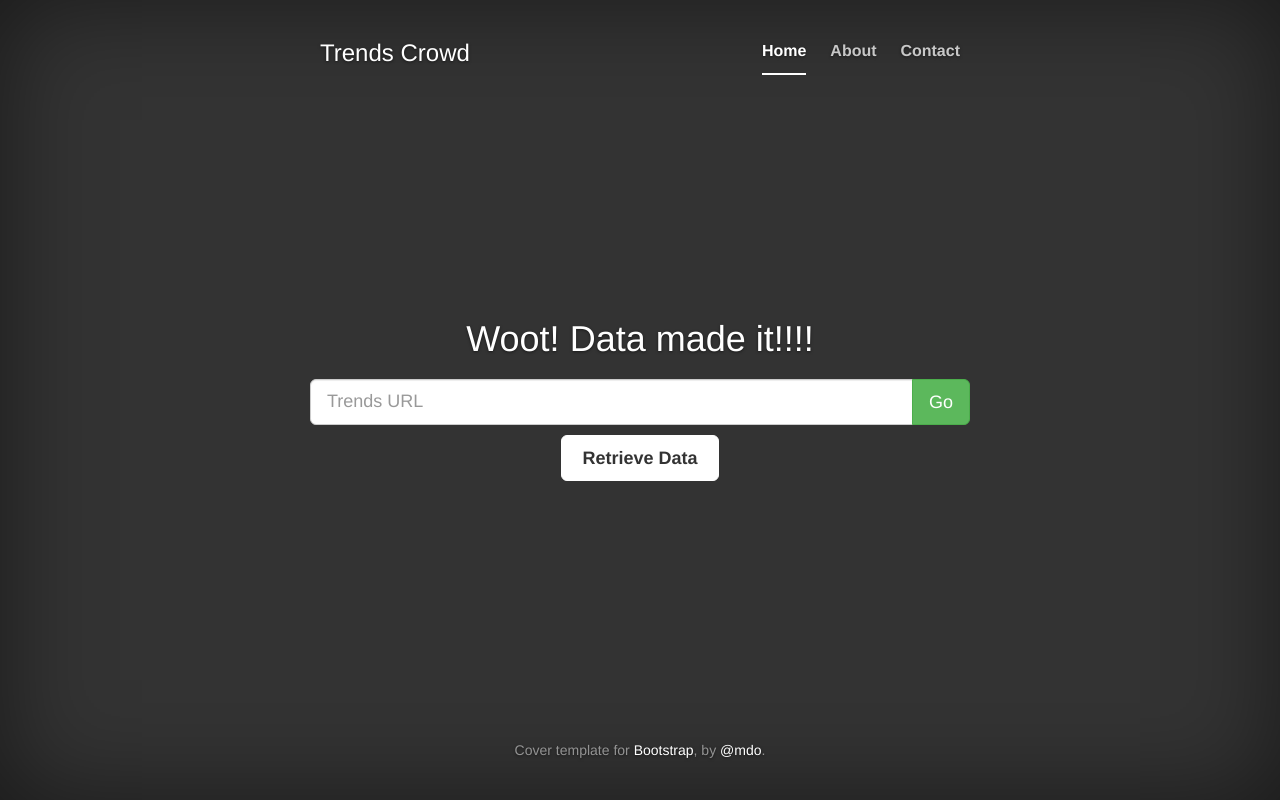
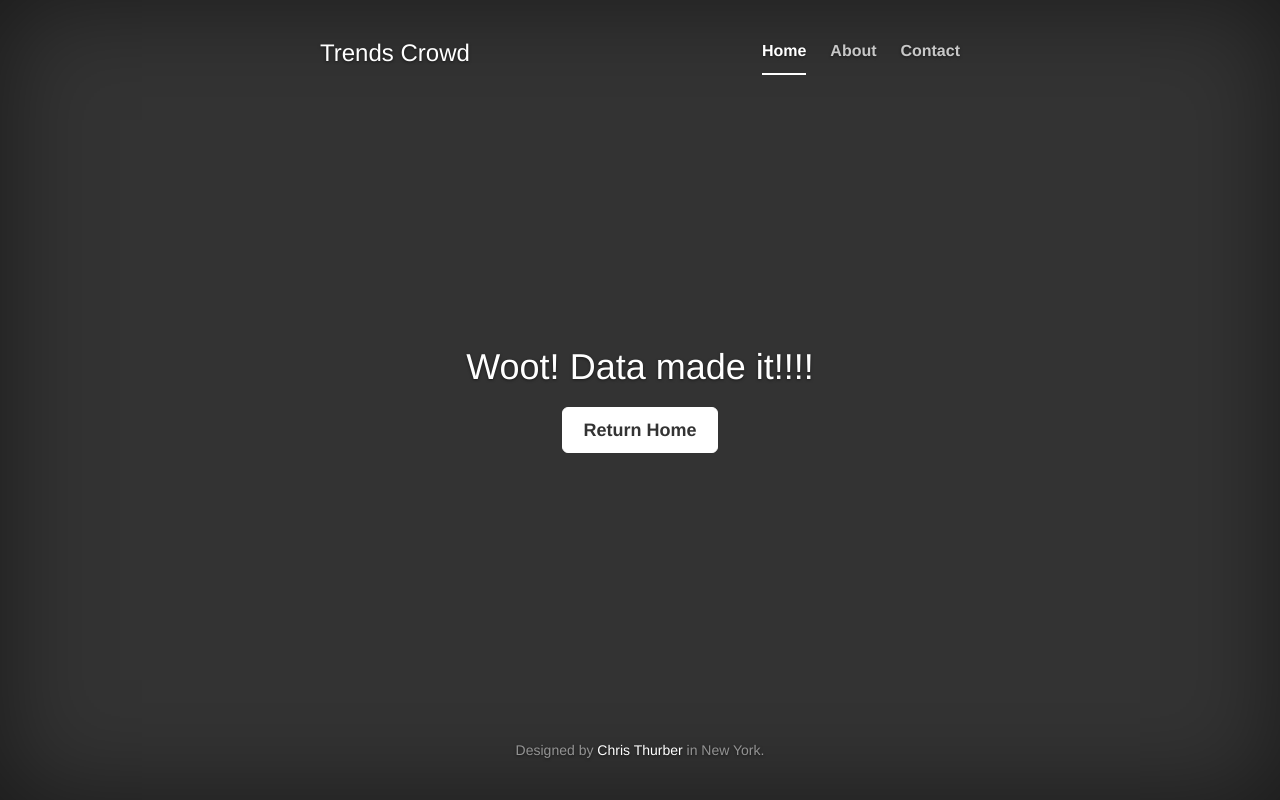
Before and after one commit to cthurber/Trends-Crowd, a Flask app: template templates/confirmation.html in a window 1280 px wide. Run offline with Flask 2, Linux system fonts and the light colour scheme; the template is opened without the code that fills it, so the values that code supplies are empty; some libraries are stand-ins or nearby versions.

Commit message:
Updating templates/layouts

```diff
--- a/templates/confirmation.html
+++ b/templates/confirmation.html
@@ -1,64 +1,16 @@
 {% extends "layout.html" %}
 {% block content %}
-
-  <body>
-
-    <div class="site-wrapper">
-
-      <div class="site-wrapper-inner">
-
-        <div class="cover-container">
-
-          <div class="masthead clearfix">
-            <div class="inner">
-              <h3 class="masthead-brand">Trends Crowd</h3>
-              <nav>
-                <ul class="nav masthead-nav">
-                  <li class="active"><a href="#">Home</a></li>
-                  <li><a href="about">About</a></li>
-                  <li><a href="#">Contact</a></li>
-                </ul>
-              </nav>
-            </div>
-          </div>
 
           <div class="inner cover">
             <h1 class="cover-heading">Woot! Data made it!!!!</h1>
             <p class="lead">
-              <div class="input-group input-group-lg">
-                <input type="text" class="form-control" placeholder="Trends URL">
-                <span class="input-group-btn">
-                  <button class="btn btn-success" type="button">Go</button>
-                </span>
-              </div><!-- /input-group -->
+
+              <!--  things -->
+
             </p>
             <p class="lead">
-              <a href="#" class="btn btn-lg btn-default">Retrieve Data</a>
+              <a href="/" class="btn btn-lg btn-default">Return Home</a>
             </p>
           </div>
 
-          <div class="mastfoot">
-            <div class="inner">
-              <p>Cover template for <a href="http://getbootstrap.com">Bootstrap</a>, by <a href="https://twitter.com/mdo">@mdo</a>.</p>
-            </div>
-          </div>
-
-        </div>
-
-      </div>
-
-    </div>
-
-    <!-- Bootstrap core JavaScript
-    ================================================== -->
-    <!-- Placed at the end of the document so the pages load faster -->
-    <script src="https://ajax.googleapis.com/ajax/libs/jquery/1.12.4/jquery.min.js"></script>
-    <script>window.jQuery || document.write('<script src="../../assets/js/vendor/jquery.min.js"><\/script>')</script>
-    <script src="../../dist/js/bootstrap.min.js"></script>
-    <!-- IE10 viewport hack for Surface/desktop Windows 8 bug -->
-    <script src="../../assets/js/ie10-viewport-bug-workaround.js"></script>
-
-
-</body>
-
 {% endblock %}
--- a/templates/layout.html
+++ b/templates/layout.html
@@ -30,7 +30,52 @@
     <![endif]-->
   </head>
 
+  <body>
+
+    <div class="site-wrapper">
+
+      <div class="site-wrapper-inner">
+
+        <div class="cover-container">
+
+          <div class="masthead clearfix">
+            <div class="inner">
+              <h3 class="masthead-brand">Trends Crowd</h3>
+              <nav>
+                <ul class="nav masthead-nav">
+                  <li class="active"><a href="#">Home</a></li>
+                  <li><a href="about">About</a></li>
+                  <li><a href="#">Contact</a></li>
+                </ul>
+              </nav>
+            </div>
+          </div>
+
   {% block content %}
   {% endblock %}
 
+          <div class="mastfoot">
+            <div class="inner">
+              <p>Designed by <a href="http://idkcode.com">Chris Thurber</a> in New York.</p>
+            </div>
+          </div>
+
+        </div>
+
+      </div>
+
+    </div>
+
+    <!-- Bootstrap core JavaScript
+    ================================================== -->
+    <!-- Placed at the end of the document so the pages load faster -->
+    <script src="https://ajax.googleapis.com/ajax/libs/jquery/1.12.4/jquery.min.js"></script>
+    <script>window.jQuery || document.write('<script src="../../assets/js/vendor/jquery.min.js"><\/script>')</script>
+    <script src="../../dist/js/bootstrap.min.js"></script>
+    <!-- IE10 viewport hack for Surface/desktop Windows 8 bug -->
+    <script src="../../assets/js/ie10-viewport-bug-workaround.js"></script>
+
+
+  </body>
+
 </html>
```
Also changed, not shown: templates/about.html (+16 -0 lines), templates/index.html (+1 -46 lines).
